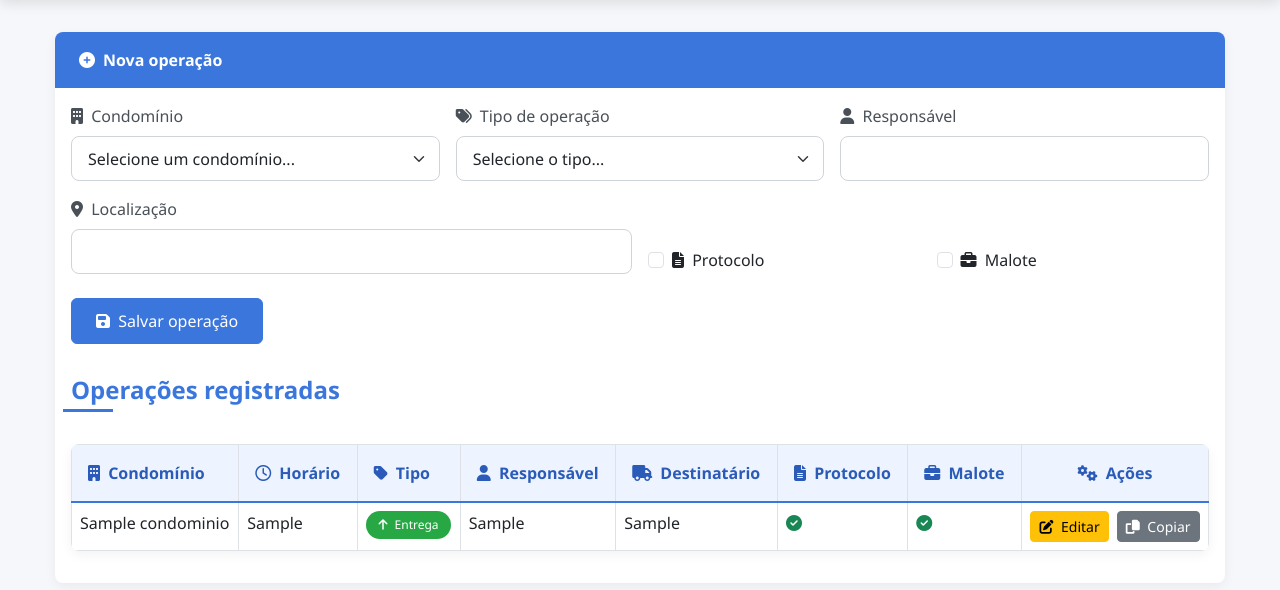
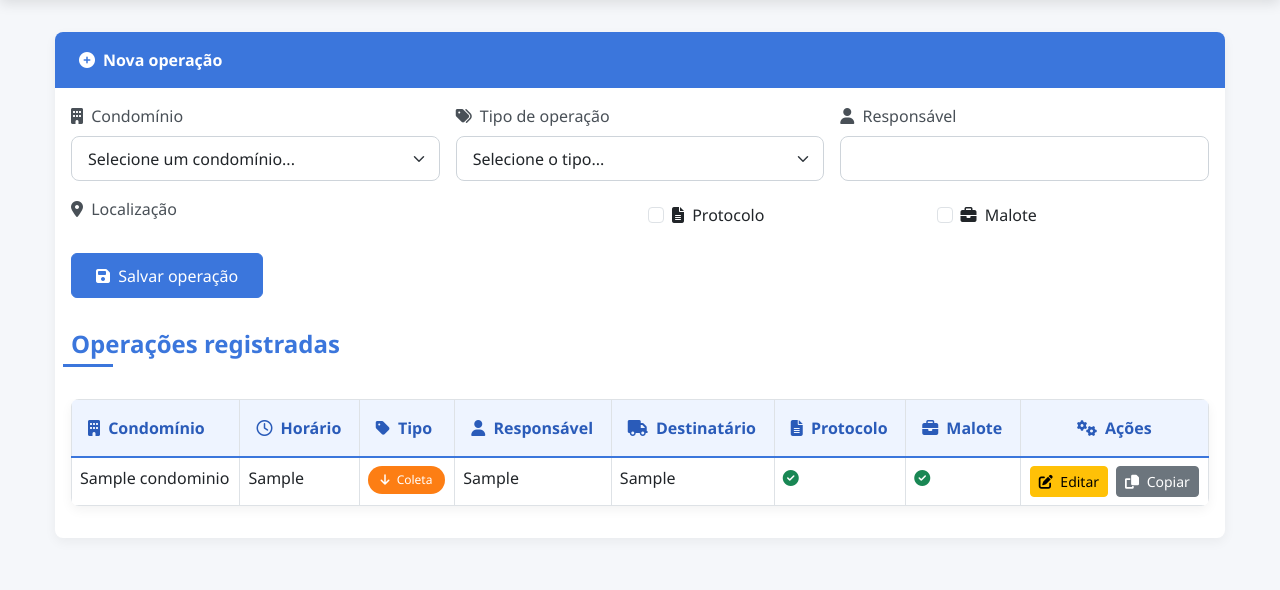
Before and after one commit to TencologiaConjel/Entregas-Conjel, a Django app: page /demanda/1/ in a window 1280 px wide. Shown: the part 84-674 px from the top of the page. Run offline with Django 5.2, Linux system fonts and the light colour scheme; tables that the repository leaves empty hold one stand-in row (values such as "Sample post").

Commit message:
ajustes Pedido por Lorena.Cs8

```diff
--- a/core/models.py
+++ b/core/models.py
@@ -1,9 +1,7 @@
 from django.db import models
 from django.contrib.auth.models import AbstractBaseUser, BaseUserManager, PermissionsMixin
 
-# ---------------------------
-# Gerenciador de Usuários
-# ---------------------------
+
 class UsuarioManager(BaseUserManager):
     def create_user(self, nome, password=None, **extra_fields):
         if not nome:
@@ -18,9 +16,7 @@ class UsuarioManager(BaseUserManager):
         extra_fields.setdefault('is_superuser', True)
         return self.create_user(nome, password, **extra_fields)
 
-# ---------------------------
-# Modelo de Usuário
-# ---------------------------
+
 class Usuario(AbstractBaseUser, PermissionsMixin):
     TIPO_USUARIO = [
         ('gestao', 'Gestão Condominial'),
@@ -41,9 +37,7 @@ class Usuario(AbstractBaseUser, PermissionsMixin):
     def __str__(self):
         return f"{self.nome} ({self.get_tipo_display()})"
 
-# ---------------------------
-# Condominio
-# ---------------------------
+
 class Condominio(models.Model):
     nome = models.CharField(max_length=150, unique=True)
     localizacao = models.CharField(max_length=255)
@@ -55,9 +49,14 @@ class Condominio(models.Model):
     def __str__(self):
         return self.nome
 
-# ---------------------------
-# Itens Entregáveis
-# ---------------------------
+class EnderecoCondominio(models.Model):
+    condominio = models.ForeignKey('Condominio', on_delete=models.CASCADE, related_name='enderecos')
+    endereco = models.CharField(max_length=255)
+
+    def __str__(self):
+        return f"{self.condominio.nome} - {self.endereco}"
+
+
 class ItemEntregavel(models.Model):
     nome = models.CharField(max_length=100, unique=True)
 
@@ -75,7 +74,7 @@ class DiaOperacao(models.Model):
 class Operacao(models.Model):
     TIPO_CHOICES = [
         ('coleta', 'Coleta'),
-        ('retirada', 'Retirada'),
+        ('entrega', 'Entrega'),
         ('coleta e retirada', 'Coleta e Retirada'),
     ]
 
--- a/core/templates/detalhes_dia.html
+++ b/core/templates/detalhes_dia.html
@@ -246,9 +246,9 @@
                     </label>
                     <select name="tipo" id="tipo" class="form-select" required>
                         <option value="">Selecione o tipo...</option>
+                        <option value="entrega">Entrega</option>
                         <option value="coleta">Coleta</option>
-                        <option value="retirada">Retirada</option>
-                        <option value="coleta e retirada">Coleta e Retirada</option>
+                        <option value="coleta e retirada">Coleta e Entrega</option>
                     </select>
                 </div>
                 <div class="col-md-4">
@@ -262,7 +262,9 @@
                     <label for="localizacao" class="form-label">
                         <i class="fas fa-map-marker-alt me-1"></i> Localização
                     </label>
-                    <input type="text" id="localizacao" class="form-control" readonly>
+
+                    <select id="localizacao" name="destinatario" class="form-select" style="display: none;"></select>
+                    <input type="text" id="localizacao_input" class="form-control" readonly style="display: none;">
                 </div>
 
                 <div class="col-md-3 d-flex align-items-end">
@@ -310,9 +312,9 @@
                         <td>{{ op.condominio.nome }}</td>
                         <td>{{ op.condominio.horario_atendimento|default:'-' }}</td>
                         <td>
-                            {% if op.tipo == "coleta" %}
+                            {% if op.tipo == "entrega" %}
                                 <span class="badge badge-tipo badge-coleta"><i class="fas fa-arrow-up me-1"></i> Entrega</span>
-                            {% elif op.tipo == "retirada" %}
+                            {% elif op.tipo == "coleta" %}
                                 <span class="badge badge-tipo badge-retirada"><i class="fas fa-arrow-down me-1"></i> Coleta</span>
                             {% else %}
                                 <span class="badge badge-tipo badge-duplo"><i class="fas fa-sync-alt me-1"></i> Coleta e Entrega</span>
@@ -362,11 +364,16 @@
         {% for cond in condominios %}
             "{{ cond.id }}": {
                 "responsavel": "{{ cond.contato|escapejs|default_if_none:'' }}",
-                "localizacao": "{{ cond.localizacao|escapejs|default_if_none:'' }}"
+                "enderecos": [
+                    {% for endereco in cond.enderecos.all %}
+                        "{{ endereco.endereco|escapejs }}"{% if not forloop.last %},{% endif %}
+                    {% endfor %}
+                ]
             }{% if not forloop.last %},{% endif %}
         {% endfor %}
     }
 </script>
+
 
 <script>
     const dadosJson = document.getElementById("dados-condominios").textContent;
--- a/core/views.py
+++ b/core/views.py
@@ -36,11 +36,9 @@ def logout_view(request):
     messages.success(request, 'Você saiu da sua conta com sucesso.')
     return redirect('login')
 
-
 def demanda(request):
     if request.method == 'POST':
         if 'concluir_dia_id' in request.POST:
-
             dia_id = request.POST.get('concluir_dia_id')
             dia = get_object_or_404(DiaOperacao, id=dia_id)
             dia.concluido = True
@@ -57,11 +55,11 @@ def demanda(request):
 
             if DiaOperacao.objects.filter(data=nova_data).exists():
                 messages.warning(request, "Esse dia já existe.")
+                return redirect('demanda')
             else:
-                DiaOperacao.objects.create(data=nova_data)
+                novo_dia = DiaOperacao.objects.create(data=nova_data)
                 messages.success(request, "Dia cadastrado com sucesso.")
-
-            return redirect('demanda')
+                return redirect('detalhar_dia', dia_id=novo_dia.id)
 
     todos_dias = DiaOperacao.objects.all().order_by('-data')
     dias_abertos = todos_dias.filter(concluido=False)
@@ -74,8 +72,6 @@ def demanda(request):
         'dias': dias_abertos,
         'concluidos': dias_concluidos,
     })
-
-
 
 def detalhar_dia(request, dia_id):
     dia = get_object_or_404(DiaOperacao, id=dia_id)
```
Also changed, not shown: core/templates/editar_operacao.html (+4 -3 lines), core/migrations/0005_alter_operacao_tipo.py (added).
